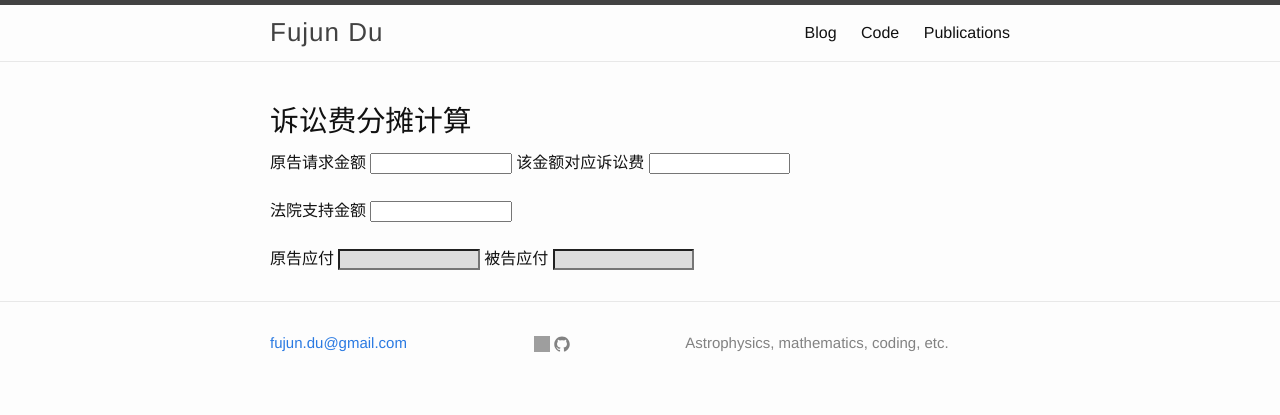
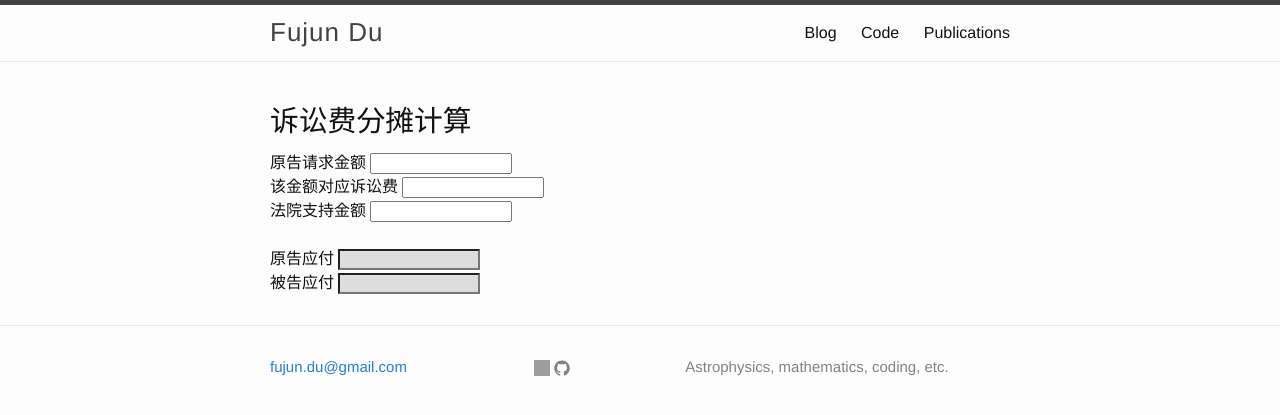
Before and after one commit to fjdu/fjdu.github.io, a Jekyll site: the page built from code/misc/calc-litigation-cost.html, in a window 1280 px wide. Shown: the top 415 px of the page. Built offline with Jekyll 4.4.1, drawn with Linux system fonts in a browser that asks for light colours; grey boxes are pictures that could not be loaded.

Commit message:
calc-litigation-cost amended 2

```diff
--- a/code/misc/calc-litigation-cost.html
+++ b/code/misc/calc-litigation-cost.html
@@ -20,12 +20,10 @@ input[readonly] {
 <div>
 <label for="claim_amount">原告请求金额</label>
 <input type="number" id="claim_amount"/>
+<br>
 <label for="litig_cost">该金额对应诉讼费</label>
 <input type="number" id="litig_cost"/>
-</div>
 <br>
-
-<div>
 <label for="support_amount">法院支持金额</label>
 <input type="number" id="support_amount"/>
 </div>
@@ -34,7 +32,7 @@ input[readonly] {
 <div>
 <label for="result_yg">原告应付</label>
 <input type="textbox" id="result_yg" readonly>
-
+<br>
 <label for="result_bg">被告应付</label>
 <input type="textbox" id="result_bg" readonly>
 </div>
```
